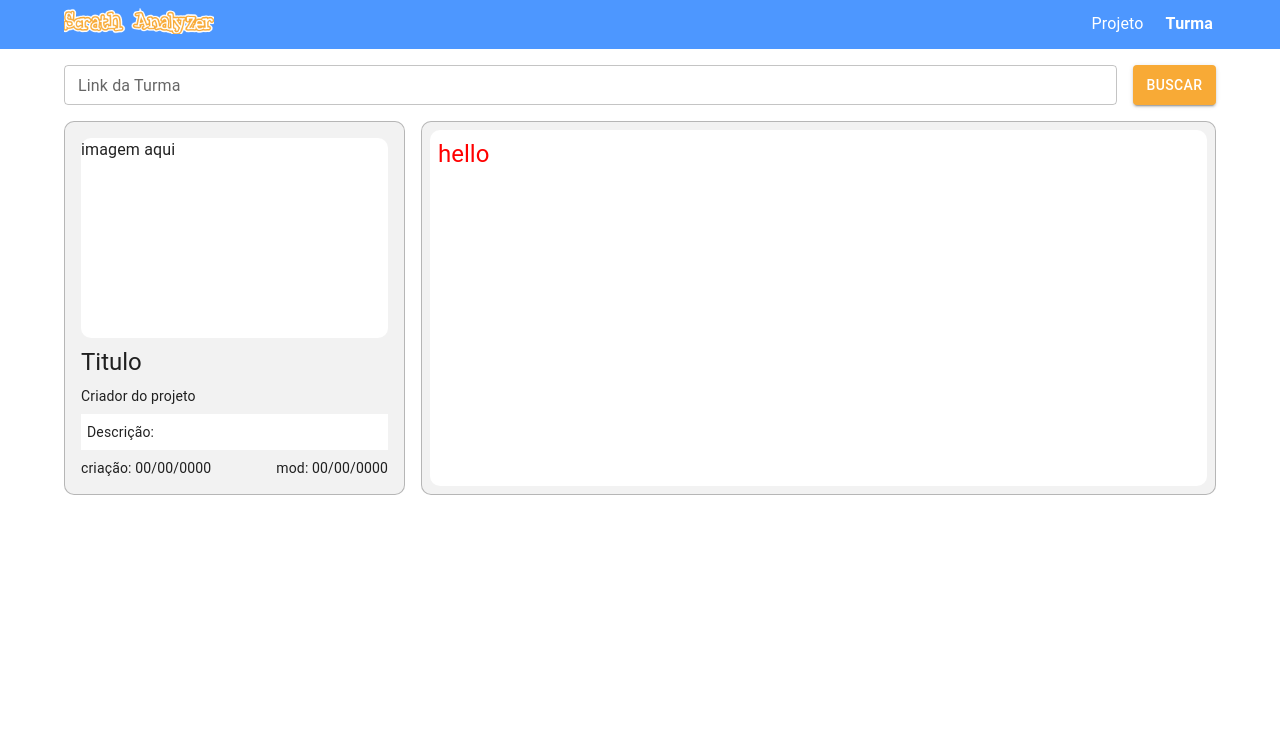
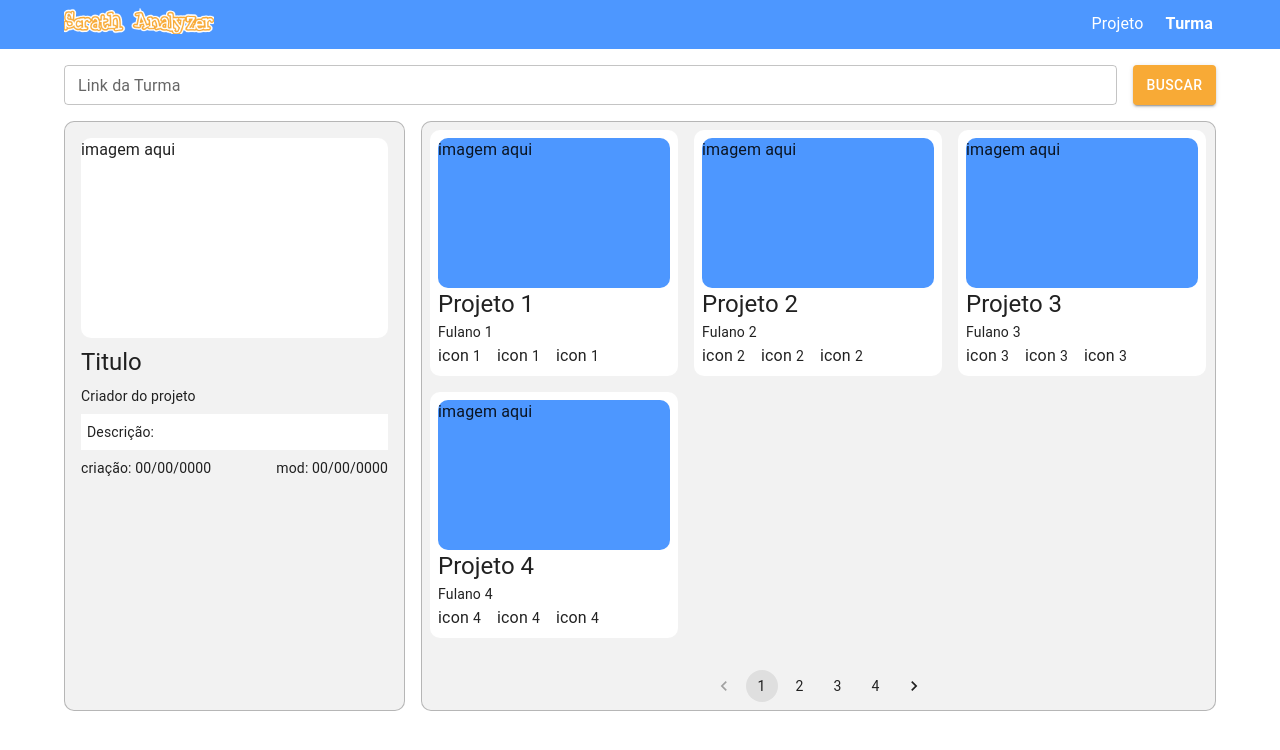
Before and after one commit to Wolf-gangSE/scratch-data, a React (Create React App) app in the folder frontend/: page /ProjectsClassProjects in a window 1280 px wide. Both pictures are taken after a click on the button "BUSCAR". Shown: the top 750 px of the page. Built offline with nearby package versions, Linux system fonts and the light colour scheme.

Commit message:
feature: finished screens

```diff
--- /dev/null
+++ b/frontend/src/components/ClassProject/index.js
@@ -0,0 +1,47 @@
+import { Box, Typography } from '@mui/material';
+import React from 'react';
+
+function ClassProject({item}) {
+  return (
+    <Box
+      sx={{
+        backgroundColor: '#FFF',
+        width: '248px',
+        borderRadius: '10px',
+        padding: '8px',
+      }}
+      onClick={() => console.log(item)}
+    >
+      <Box
+        sx={{
+          backgroundColor: '#4D97FF',
+          height: '150px',
+          borderRadius: '10px',
+        }}
+      >
+        imagem aqui
+      </Box>
+      <Typography variant="h5">{item.title}</Typography>
+      <Typography variant="body2">{item.author}</Typography>
+      <Box
+        sx={{
+          display: 'flex',
+          flexDirection: 'row',
+          gap: '1rem',
+        }}
+      >
+        <Box>
+          icon <Typography variant="body2">{item.view}</Typography>
+        </Box>
+        <Box>
+          icon <Typography variant="body2">{item.likes}</Typography>
+        </Box>
+        <Box>
+          icon <Typography variant="body2">{item.stars}</Typography>
+        </Box>
+      </Box>
+    </Box>
+  );
+}
+
+export default ClassProject;
--- a/frontend/src/components/DataClassProject/index.js
+++ b/frontend/src/components/DataClassProject/index.js
@@ -39,6 +39,7 @@ function DataClassProject() {
           display: 'flex',
           flexDirection: 'row',
           justifyContent: 'space-between',
+          flexWrap: 'wrap',
         }}
       >
         <Typography variant="body2">criação: 00/00/0000</Typography>
--- a/frontend/src/components/ListProjects/index.js
+++ b/frontend/src/components/ListProjects/index.js
@@ -1,7 +1,52 @@
-import { Box, Typography } from '@mui/material';
-import React from 'react';
+import { Box, Pagination } from '@mui/material';
+import React, { useState } from 'react';
+import ClassProject from '../ClassProject';
+
+const data = [
+  {
+    id: 1,
+    title: 'Projeto 1',
+    img: 'Descrição do projeto 1',
+    author: 'Fulano 1',
+    view: 1,
+    likes: 1,
+    stars: 1,
+  },
+  {
+    id: 2,
+    title: 'Projeto 2',
+    img: 'Descrição do projeto 2',
+    author: 'Fulano 2',
+    view: 2,
+    likes: 2,
+    stars: 2,
+  },
+  {
+    id: 3,
+    title: 'Projeto 3',
+    img: 'Descrição do projeto 3',
+    author: 'Fulano 3',
+    view: 3,
+    likes: 3,
+    stars: 3,
+  },
+  {
+    id: 4,
+    title: 'Projeto 4',
+    img: 'Descrição do projeto 4',
+    author: 'Fulano 4',
+    view: 4,
+    likes: 4,
+    stars: 4,
+  },
+];
 
 function ListProjects() {
+  const [page, setPage] = useState(1);
+  const handleChange = (event, value) => {
+    setPage(value);
+  };
+
   return (
     <Box
       sx={{
@@ -11,28 +56,30 @@ function ListProjects() {
         border: '1px solid rgba(0, 0, 0, 0.25)',
         borderRadius: '10px',
         padding: '8px',
+        flexDirection: 'column',
       }}
     >
       <Box
         sx={{
-          backgroundColor: '#FFF',
           display: 'flex',
-          width: '100%',
-          borderRadius: '10px',
-          padding: '8px',
-          flexDirection: 'column',
+          flexDirection: 'row',
+          gap: '1rem',
+          flexWrap: 'wrap',
         }}
       >
-        <Box
-          sx={{
-            display: 'flex',
-            gap: '1rem',
-            flexWrap: 'wrap',
-          }}
-        />
-        <Typography variant="h5" color="white" sx={{ marginBottom: '8px', color: 'red' }}>
-          hello
-        </Typography>
+        {data.map((item) => (
+          <ClassProject key={item.id} item={item} />
+        ))}
+      </Box>
+      <Box
+        sx={{
+          display: 'flex',
+          justifyContent: 'center',
+          marginTop: '32px',
+          alignItems: 'center',
+        }}
+      >
+        <Pagination count={data.length} page={page} onChange={handleChange} />
       </Box>
     </Box>
   );
--- a/frontend/src/components/ProjectClassView/index.js
+++ b/frontend/src/components/ProjectClassView/index.js
@@ -4,6 +4,7 @@ import DataClassProject from '../DataClassProject';
 import ListProjects from '../ListProjects';
 
 function ProjectClassView() {
+
   return (
     <Box
       sx={{
--- a/frontend/src/pages/ProjectsClassProjects/index.js
+++ b/frontend/src/pages/ProjectsClassProjects/index.js
@@ -1,11 +1,24 @@
 import { Box, Container } from '@mui/material';
-import React, { useContext, useEffect } from 'react';
+import React, { useContext, useEffect, useState } from 'react';
 import { GlobalContext } from '../../context/GlobalContext';
 import SearchLink from '../../components/SearchLink';
 import ProjectClassView from '../../components/ProjectClassView';
+import Loading from '../../components/Loading';
+import Welcome from '../../components/Welcome';
 
 function ProjectsClassProjects() {
   const { setTabVisualization } = useContext(GlobalContext);
+  const [dataProjects, setDataProjects] = useState(false);
+  const [isLoading, setLoading] = useState(false);
+
+  const handleSearch = () => {
+    setLoading(true);
+    setTimeout(() => {
+      setLoading(false);
+    }, 1000);
+  };
+
+  const bodyView = () => (dataProjects ? <ProjectClassView /> : <Welcome />);
 
   useEffect(() => {
     setTabVisualization('/ProjectsClassProjects');
@@ -14,8 +27,12 @@ function ProjectsClassProjects() {
   return (
     <Container>
       <Box sx={{ minHeight: 'calc(100vh - 64.21px)', marginTop: '16px' }}>
-        <SearchLink linkLabel="Link da Turma" />
-        <ProjectClassView />
+        <SearchLink
+        linkLabel="Link da Turma"
+        setDataProjects={setDataProjects}
+        handleSearch={handleSearch}
+        />
+        {isLoading ? <Loading /> : bodyView()}
       </Box>
     </Container>
   );
```
Also changed, not shown: 1 other file (tests, documents, lock files or other folders).
